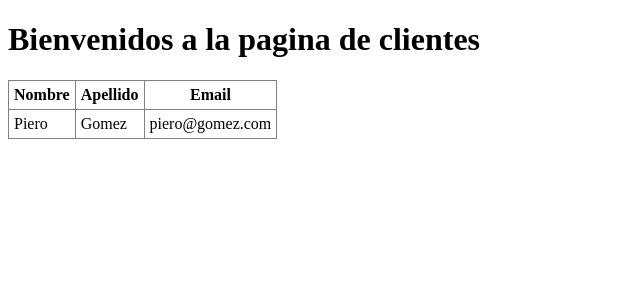
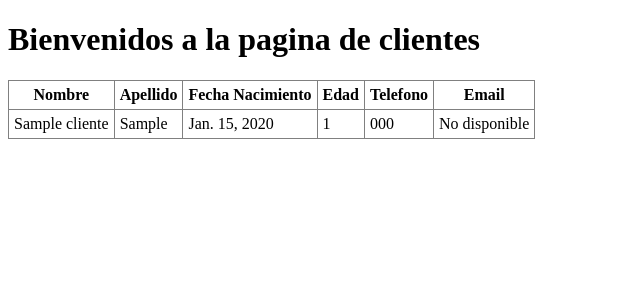
Before and after one commit to gianpierovillata/gymsystem, a Django app: page /clientes/ in a window 1280 px wide. Shown: the top 300 px of the page, without its empty margins (0-640 px from the left). Run offline with Django 5.2, Linux system fonts and the light colour scheme; tables that the repository leaves empty hold one stand-in row (values such as "Sample post").

Commit message:
ajustes de usuarios, clientes

```diff
--- a/gymsite/clientes/templates/clientes.html
+++ b/gymsite/clientes/templates/clientes.html
@@ -1,24 +1,43 @@
 <!DOCTYPE html>
 <html lang="en">
+
 <head>
     <meta charset="UTF-8">
     <meta name="viewport" content="width=device-width, initial-scale=1.0">
     <title>Clientes</title>
 </head>
+
 <body>
     <h1>Bienvenidos a la pagina de clientes</h1>
 
-    <table border="1" cellpadding="5" cellspacing="0" style="border-collapse: collapse;"    >
+    <table border="1" cellpadding="5" cellspacing="0" style="border-collapse: collapse;">
         <tr>
             <th>Nombre</th>
             <th>Apellido</th>
+            <th>Fecha Nacimiento</th>
+            <th>Edad</th>
+            <th>Telefono</th>
             <th>Email</th>
         </tr>
+        {% for cliente in clientes %}
+
         <tr>
-            <td>Piero</td>
-            <td>Gomez</td>
-            <td>piero@gomez.com</td>
+            <td>{{ cliente.nombre }}</td>
+            <td>{{ cliente.apellido }}</td>
+            <td>{{ cliente.fecha_nacimiento }}</td>
+            <td>{{ cliente.edad }}</td>
+            <td>{{ cliente.telefono }}</td>
+            {% if clientes.Usuario.nombre != None %}
+            <td>{{ cliente.Usuario.nombre }}</td>
+              {% else %}
+            <td>No disponible</td>
+              {% endif %}
+        </tr>
+
+
+        {% endfor %}
     </table>
 
 </body>
+
 </html>
--- a/gymsite/clientes/views.py
+++ b/gymsite/clientes/views.py
@@ -1,9 +1,11 @@
 from django.shortcuts import render
 from django.http import HttpResponse
+from .models import Cliente
 
 from django.template import loader
 # Create your views here.
 
 def index(request):
+    clientes = Cliente.objects.all().values('nombre', 'apellido', 'telefono', 'fecha_nacimiento', 'edad', 'peso', 'altura')
     template = loader.get_template('clientes.html')
-    return HttpResponse(template.render())
+    return HttpResponse(template.render({'clientes': clientes}))
--- a/gymsite/rutinas/templates/rutinas.html
+++ b/gymsite/rutinas/templates/rutinas.html
@@ -6,7 +6,7 @@
 
 <body>
     <h1>Rutinas</h1>
-    <ul>
+
         {% for rutina in rutinas %}
             <div>
                 <h2>{{ rutina.nombre }}</h2>
@@ -14,7 +14,7 @@
                 <p>Objetivo: {{ rutina.objetivo }}</p>
                 <p>Usuario: {{ rutina.usuario.nombre }}</p>
                 <h3>Ejercicios:</h3>
-                <ul>
+          <!--       <ul>
                     {% for ejercicio in rutina.ListaEjercicios.all %}
                         <li>
                             <p>Ejercicio: {{ ejercicio.ejercicio.nombre }}</p>
@@ -24,7 +24,7 @@
                             <p>Intensidad: {{ ejercicio.intensidad }}%</p>
                         </li>
                     {% endfor %}
-                </ul>
+                </ul> -->
             </div>
 
         {% endfor %}
--- a/gymsite/rutinas/views.py
+++ b/gymsite/rutinas/views.py
@@ -7,9 +7,5 @@ from .models import Rutina
 # Create your views here.
 def index(request):
     rutinas = Rutina.objects.all().values()
-
     template = loader.get_template('rutinas.html')
-    context = {
-        'rutinas': rutinas,
-    }
-    return HttpResponse(template.render(context))
+    return HttpResponse(template.render({'rutinas': rutinas}))
--- a/gymsite/usuarios/urls.py
+++ b/gymsite/usuarios/urls.py
@@ -4,6 +4,6 @@ from django.urls import path
 from . import views
 
 urlpatterns = [
-    path('', views.bienvenida, name='bienvenida'),
-    path('listado/', views.listado_usuarios, name='listado_usuarios'),
+    path('', views.index, name='index'),
+
 ]
```
Also changed, not shown: gymsite/usuarios/templates/bienvenida.html (deleted, +0 -25 lines), gymsite/usuarios/templates/usuarios.html (added, +20 -0 lines), gymsite/usuarios/views.py (+5 -7 lines).
